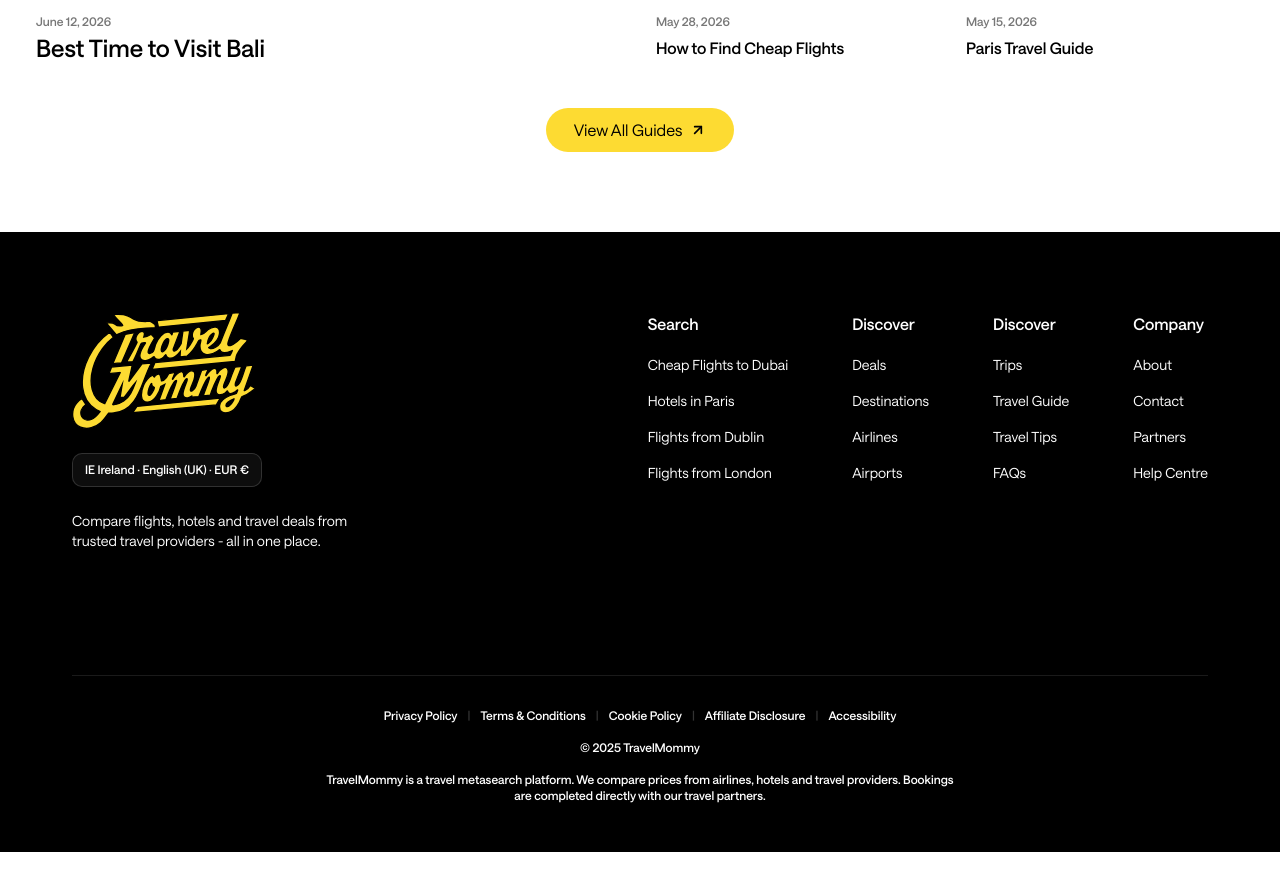
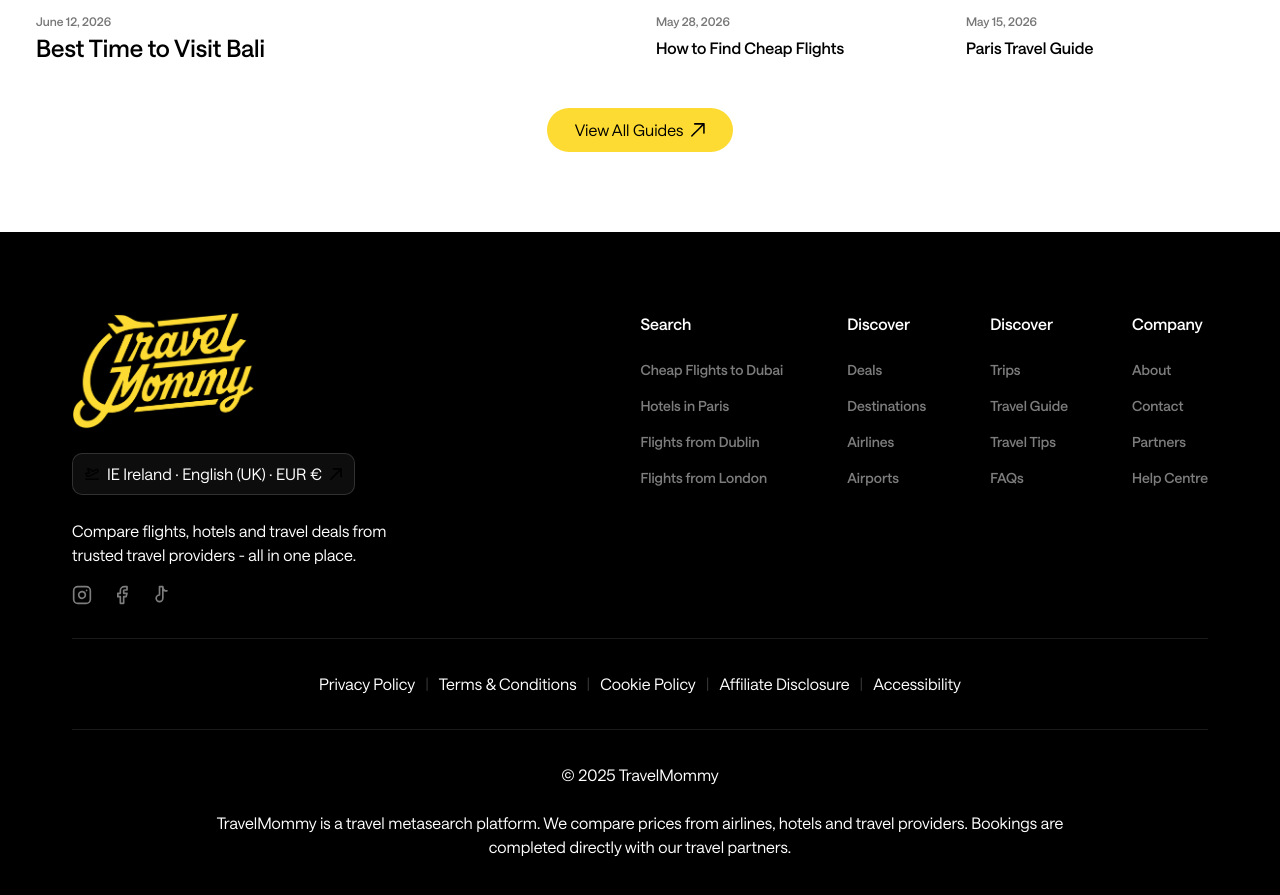
Before and after one commit to ahsan693/Travel-Agency, a Next.js app: page / in a window 1280 px wide. Shown: the part 4843-5738 px from the top of the page. Before the commit the page ends 5695 px from the top, so only its background shows below. Built offline with nearby package versions, Linux system fonts and the light colour scheme.

Commit message:
replacing icons

```diff
--- a/app/components/Home/TravelGuides.tsx
+++ b/app/components/Home/TravelGuides.tsx
@@ -1,7 +1,6 @@
 'use client';
 
 import Image from "next/image";
-import { ArrowUpRight } from "lucide-react";
 
 const guides = [
   {
@@ -29,7 +28,7 @@ export default function TravelGuides() {
     <section className="w-full bg-[#ffffff] py-[80px] text-[#000000]">
       <div className="mx-auto flex w-full max-w-[1280px] flex-col px-[32px] max-[430px]:px-4">
 
-        {/* Section Heading - Display L: 48px, Medium, 100% (Desktop) | Title L: 24px (Mobile) */}
+        {/* Section Heading */}
         <h2 className="mb-[48px] text-center font-sans text-[48px] font-medium leading-none text-[#000000] max-[768px]:text-[24px]">
           Featured Travel Guides
         </h2>
@@ -52,21 +51,24 @@ export default function TravelGuides() {
 
                 {/* Top Right Hover Icon */}
                 <div className="absolute right-5 top-5 flex h-[36px] w-[36px] items-center justify-center rounded-full bg-white shadow-sm transition-transform duration-300 group-hover:scale-110">
-                  <ArrowUpRight size={18} strokeWidth={2.5} className="text-[#000000]" />
+                  <Image
+                    src="/Homepage/Section 6/Icon/KQY0VNx64.png"
+                    alt="Arrow"
+                    width={14}
+                    height={14}
+                    className="object-contain"
+                  />
                 </div>
               </div>
 
               {/* Text Content */}
               <div className="flex flex-col px-1">
-                {/* Date - Title XS: 12px, Medium, 133% */}
+                {/* Date */}
                 <span className="mb-[6px] font-sans text-[12px] font-medium leading-[1.33] text-[#777777]">
                   {guide.date}
                 </span>
 
-                {/* Guide Title
-                    Large Card -> Title L: 24px, Medium, 100%
-                    Small Card -> Title M: 16px, Medium, 150%
-                */}
+                {/* Guide Title */}
                 <h3 className={`font-sans font-medium text-[#000000] ${guide.large ? 'text-[24px] leading-none' : 'text-[16px] leading-[1.5]'}`}>
                   {guide.title}
                 </h3>
@@ -77,10 +79,15 @@ export default function TravelGuides() {
 
         {/* Call to Action Button */}
         <div className="mt-[48px] flex justify-center">
-          {/* Button - Title S: 14px, Medium, 143% */}
           <button className="flex h-[44px] items-center gap-2 rounded-full bg-[#FDDB32] px-[28px] font-sans text-[14px] font-medium leading-[1.43] text-[#000000] transition-colors hover:bg-[#e5c52c]">
             View All Guides
-            <ArrowUpRight size={16} strokeWidth={2.5} className="text-[#000000]" />
+            <Image
+              src="/Homepage/Section 6/Icon/KQY0VNx64.png"
+              alt="Arrow"
+              width={14}
+              height={14}
+              className="object-contain"
+            />
           </button>
         </div>
 
--- a/app/components/Home/footer.tsx
+++ b/app/components/Home/footer.tsx
@@ -10,9 +10,6 @@ const columns = [
   { title: "Company", links: ["About", "Contact", "Partners", "Help Centre"] },
 ];
 
-// On mobile (2-col grid) the design shows the 2nd and 3rd columns swapped
-// (Search / Discover-Trips on row 1, Discover-Deals / Company on row 2).
-// Desktop keeps natural left-to-right order, so these orders reset at sm.
 const mobileOrder = ["order-1", "order-3", "order-2", "order-4"];
 
 const legalLinks = [
@@ -24,9 +21,32 @@ const legalLinks = [
 ];
 
 const socialIcons = [
-  { src: "/assets/instagram.svg", alt: "Instagram" },
-  { src: "/assets/facebook.svg", alt: "Facebook" },
-  { src: "/assets/tiktok.svg", alt: "TikTok" },
+  {
+    alt: "Instagram",
+    icon: (
+      <svg width="20" height="20" viewBox="0 0 24 24" fill="none" stroke="currentColor" strokeWidth="2" strokeLinecap="round" strokeLinejoin="round">
+        <rect x="2" y="2" width="20" height="20" rx="5" ry="5"></rect>
+        <path d="M16 11.37A4 4 0 1 1 12.63 8 4 4 0 0 1 16 11.37z"></path>
+        <line x1="17.5" y1="6.5" x2="17.51" y2="6.5"></line>
+      </svg>
+    )
+  },
+  {
+    alt: "Facebook",
+    icon: (
+      <svg width="20" height="20" viewBox="0 0 24 24" fill="none" stroke="currentColor" strokeWidth="2" strokeLinecap="round" strokeLinejoin="round">
+        <path d="M18 2h-3a5 5 0 0 0-5 5v3H7v4h3v8h4v-8h3l1-4h-4V7a1 1 0 0 1 1-1h3z"></path>
+      </svg>
+    )
+  },
+  {
+    alt: "TikTok",
+    icon: (
+      <svg width="20" height="20" viewBox="0 0 24 24" fill="none" stroke="currentColor" strokeWidth="2" strokeLinecap="round" strokeLinejoin="round">
+        <path d="M9 12a4 4 0 1 0 4 4V2a5 5 0 0 0 5 5h-2a3 3 0 0 1-3-3V2H9v10Z"></path>
+      </svg>
+    )
+  }
 ];
 
 export default function Footer() {
@@ -34,44 +54,60 @@ export default function Footer() {
     <footer className="bg-black text-white">
       <div className="mx-auto w-full max-w-[1216px] px-6 pb-10 pt-16 lg:px-10 lg:pb-12 lg:pt-20">
 
-        {/* ===== Top frame: logo block (left) + nav columns (right), gap 33 ===== */}
+        {/* ===== Top frame: logo block (left) + nav columns (right) ===== */}
         <div className="flex flex-col gap-12 lg:flex-row lg:items-start lg:justify-between lg:gap-[33px]">
 
           {/* Logo + locale pill + blurb + socials */}
-          <div className="flex max-w-[300px] flex-col gap-6">
+          <div className="flex flex-col gap-6">
             <Link href="/" className="flex items-center">
               <Image
-                src="/assets/logo.svg"
-                alt="TravelMommy"
+                src="/Homepage/Section 7/Vector-1.png"
+                alt="TravelMommy Logo"
                 width={203}
                 height={128}
-                className="h-32 w-auto lg:h-[117px]"
+                className="h-32 w-auto object-contain lg:h-[117px]"
               />
             </Link>
 
-            {/* Title XS: 12px, Medium, 133% */}
-            <span className="w-fit rounded-[10px] border border-white/15 bg-white/5 px-[12px] py-[8px] font-sans text-[12px] font-medium leading-[1.33] text-white">
+            {/* Locale Pill */}
+            <button className="flex w-fit items-center gap-[8px] rounded-[10px] border border-white/15 bg-white/5 px-[12px] py-[8px] font-sans text-[12px] font-medium leading-[1.33] text-white transition-colors hover:bg-white/10">
+              <Image
+                src="/Homepage/Section 7/Vector.png"
+                alt="Region Settings"
+                width={14}
+                height={14}
+                className="object-contain"
+              />
               IE Ireland · English (UK) · EUR €
-            </span>
+              <Image
+                src="/Homepage/Section 7/KQY0VNx64.png"
+                alt="Dropdown Arrow"
+                width={12}
+                height={12}
+                className="object-contain"
+              />
+            </button>
 
-            {/* Body M: 14px, Regular, 143% */}
-            <p className="font-sans text-[14px] font-normal leading-[1.43] text-white">
+            {/* Description text + social icons under logo */}
+            <div className="flex flex-col gap-[10px]">
+              <p className="w-full max-w-[350px] font-sans text-[16px] font-normal leading-[24px] text-white">
                 Compare flights, hotels and travel deals from trusted travel
                 providers - all in one place.
               </p>
 
-            <div className="flex items-center gap-4">
-              {socialIcons.map((icon) => (
-                <Link key={icon.alt} href="#" aria-label={icon.alt}>
-                  <Image
-                    src={icon.src}
-                    alt={icon.alt}
-                    width={18}
-                    height={18}
-                    className="opacity-50 transition-opacity hover:opacity-100"
-                  />
+              {/* Social Icons - Using !text to force color override */}
+              <div className="flex items-center gap-5 pt-2">
+                {socialIcons.map((social) => (
+                  <Link
+                    key={social.alt}
+                    href="#"
+                    aria-label={social.alt}
+                    className="!text-[#7D7D7D] transition-colors hover:!text-white"
+                  >
+                    {social.icon}
                   </Link>
                 ))}
+              </div>
             </div>
           </div>
 
@@ -82,17 +118,18 @@ export default function Footer() {
                 key={i}
                 className={`flex flex-col gap-4 ${mobileOrder[i]} sm:order-none`}
               >
-                {/* Title M: 16px, Medium, 150% */}
+                {/* Column Title (Kept White) */}
                 <span className="font-sans text-[16px] font-medium leading-[1.5] text-white">
                   {col.title}
                 </span>
-                <ul className="flex flex-col gap-3">
+
+                {/* Navigation Links - Using !text to force override global styles */}
+                <ul className="m-0 flex list-none flex-col gap-0 p-0">
                   {col.links.map((link) => (
-                    <li key={link}>
-                      {/* Body M: 14px, Regular, 143% */}
+                    <li key={link} className="m-0 p-0">
                       <Link
                         href="#"
-                        className="font-sans text-[14px] font-normal leading-[1.43] text-white/50 transition-colors hover:text-white"
+                        className="block py-[8px] font-sans text-[14px] font-medium leading-[20px] !text-[#7D7D7D] transition-colors hover:!text-white"
                       >
                         {link}
                       </Link>
@@ -104,13 +141,15 @@ export default function Footer() {
           </div>
         </div>
 
-        {/* ===== Divider ===== */}
-        <div className="mt-16 border-t border-white/10 lg:mt-20" />
+        {/* ===== Bottom frame: dividers and legal text ===== */}
+        <div className="mt-16 flex flex-col lg:mt-[33px]">
 
-        {/* ===== Bottom frame: fully centered (legal links → copyright → disclaimer) ===== */}
-        <div className="flex flex-col items-center gap-4 pt-8 text-center">
-          {/* Title XS: 12px, Medium, 133% */}
-          <p className="flex flex-wrap items-center justify-center gap-x-[10px] gap-y-[6px] font-sans text-[12px] font-medium leading-[1.33] text-white">
+          {/* Divider 1 */}
+          <div className="h-px w-full bg-white/10" />
+
+          {/* Legal links */}
+          <div className="flex justify-center py-[33px]">
+            <p className="flex flex-wrap items-center justify-center gap-x-[10px] gap-y-[6px] text-center font-sans text-[16px] font-normal leading-[24px] text-white">
               {legalLinks.map((link, i) => (
                 <span key={link} className="flex items-center gap-[10px]">
                   <Link href="#" className="transition-colors hover:text-white/70">
@@ -120,18 +159,24 @@ export default function Footer() {
                 </span>
               ))}
             </p>
+          </div>
 
-          {/* Title XS: 12px, Medium, 133% */}
-          <p className="font-sans text-[12px] font-medium leading-[1.33] text-white">
+          {/* Divider 2 */}
+          <div className="h-px w-full bg-white/10" />
+
+          {/* Copyright + disclaimer */}
+          <div className="flex flex-col items-center pt-[33px] text-center">
+            <p className="font-sans text-[16px] font-normal leading-[24px] text-white">
               © 2025 TravelMommy
             </p>
 
-          {/* Title XS: 12px, Medium, 133% */}
-          <p className="max-w-[640px] font-sans text-[12px] font-medium leading-[1.33] text-white">
-            TravelMommy is a travel metasearch platform. We compare prices
-            from airlines, hotels and travel providers. Bookings are
-            completed directly with our travel partners.
+            <div className="h-[24px]" />
+
+            <p className="max-w-[889px] font-sans text-[16px] font-normal leading-[24px] text-white">
+              TravelMommy is a travel metasearch platform. We compare prices from airlines, hotels and travel providers. Bookings are completed directly with our travel partners.
             </p>
+          </div>
+
         </div>
 
       </div>
```
Lines whose indentation alone changed are shown as unchanged.
